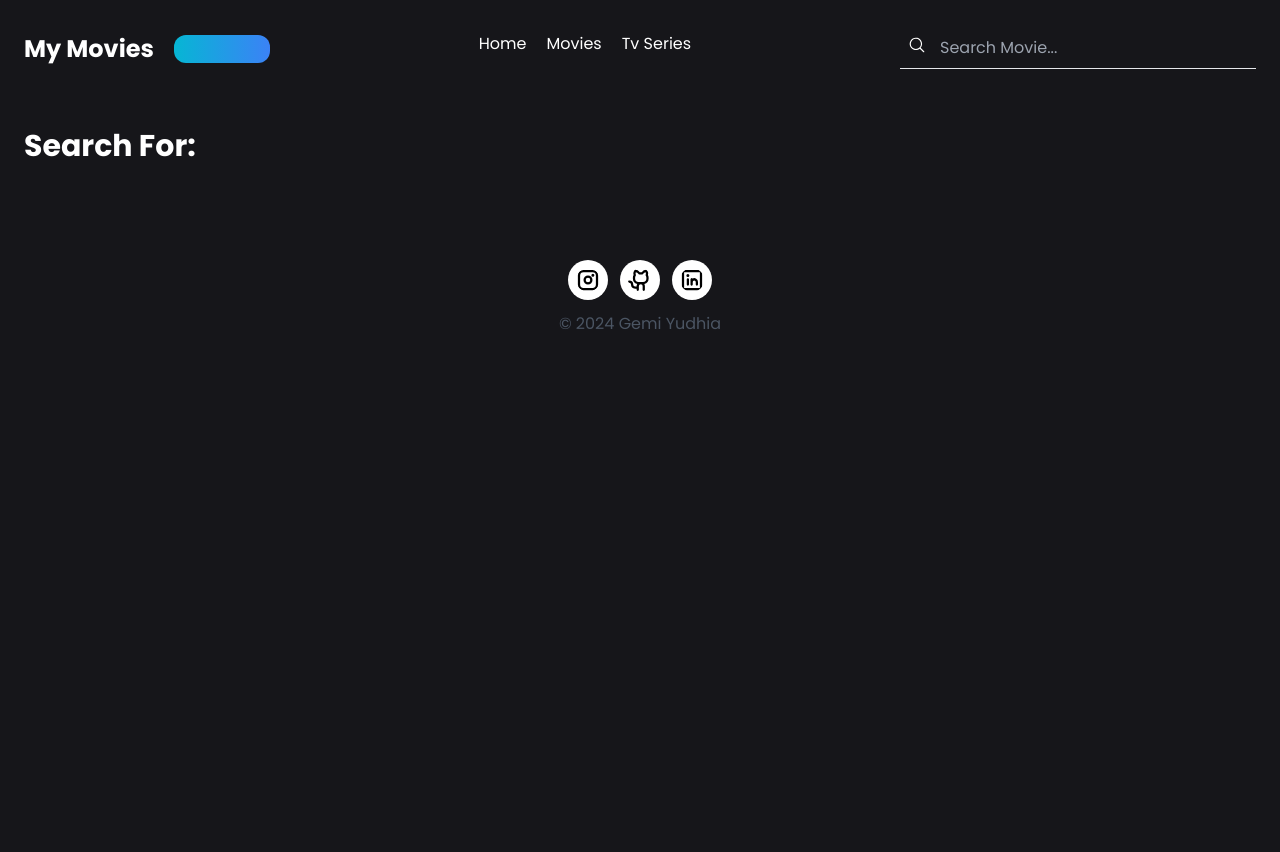
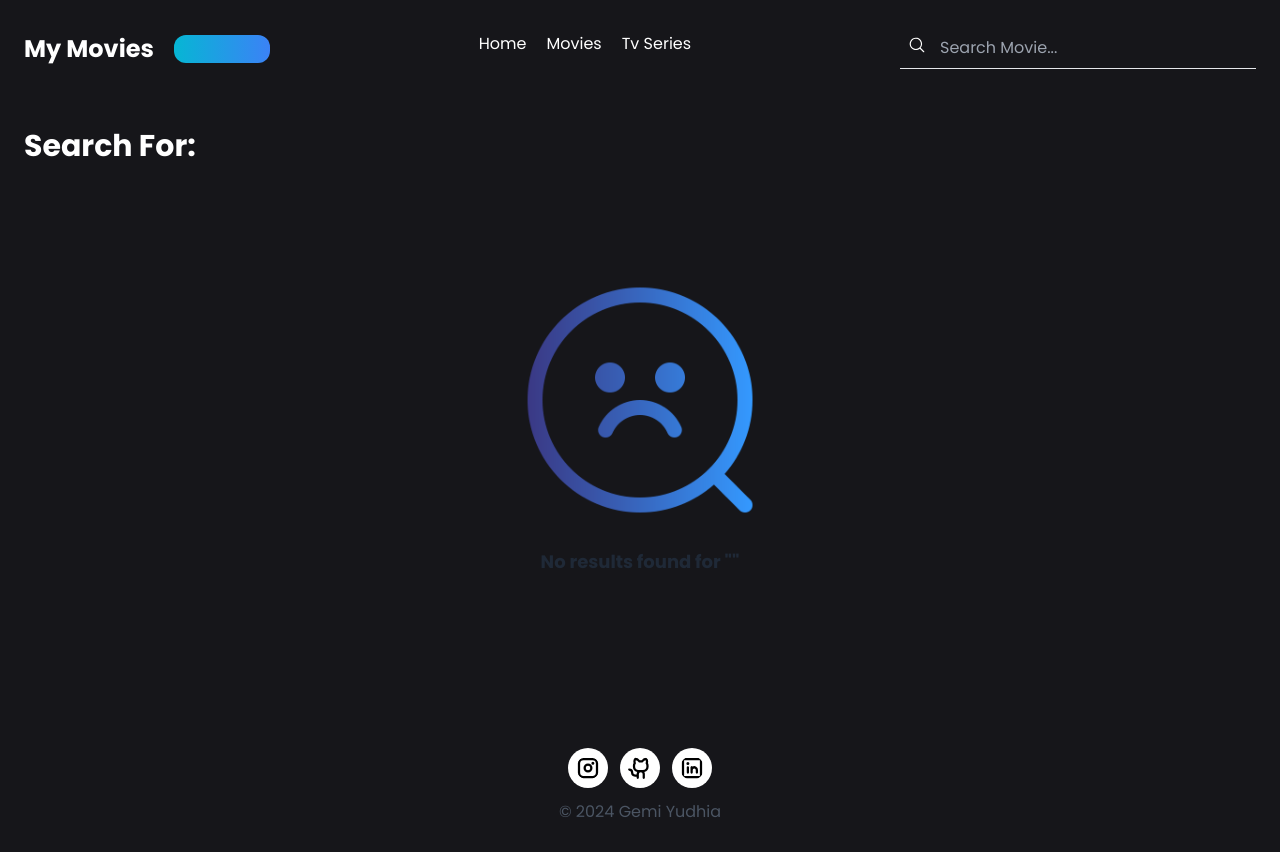
Before and after one commit to gemiyudhia/new-movie-project, a React (Vite) app: page /search in a window 1280 px wide. Before the commit the page ends 800 px from the top, so only its background shows below. Built offline with nearby package versions, Linux system fonts and the light colour scheme.

Commit message:
feat: add not found search page

```diff
--- a/src/pages/search/Index.tsx
+++ b/src/pages/search/Index.tsx
@@ -5,6 +5,7 @@ import { SearchState } from "../../types";
 import { Button } from "@headlessui/react";
 import Modal from "../../components/Dialog";
 import SkeletonComponent from "../../components/Skeleton";
+import NotFoundSearch from "./notFoundSearch";
 
 const SearchPage = () => {
   const [searchParams] = useSearchParams();
@@ -40,12 +41,21 @@ const SearchPage = () => {
             Search For: {query}
           </h1>
         </div>
+
+        {/* Conditionally show skeletons, search results, or no results found */}
+        {isLoading ? (
           <div className="grid grid-cols-2 gap-3 md:grid-cols-3 lg:grid-cols-6">
-          {isLoading
-            ? Array.from({ length: 12 }).map((_, index) => (
+            {Array.from({ length: 12 }).map((_, index) => (
               <SkeletonComponent key={index} />
-              ))
-            : searchResults.map((item) => (
+            ))}
+          </div>
+        ) : searchResults.length === 0 ? (
+          <div className="flex justify-center items-center min-h-[50vh] w-full">
+            <NotFoundSearch query={query} />
+          </div>
+        ) : (
+          <div className="grid grid-cols-2 gap-3 md:grid-cols-3 lg:grid-cols-6">
+            {searchResults.map((item) => (
               <div key={item.id}>
                 <div className="flex flex-col bg-white border shadow-sm rounded-xl dark:bg-neutral-900 dark:border-neutral-700 dark:shadow-neutral-700/70">
                   <img
@@ -63,7 +73,7 @@ const SearchPage = () => {
                       {item.title}
                     </h3>
                     <p className="mt-1 text-gray-500 dark:text-neutral-400">
-                        Release Date : {item.release_date}
+                      Release Date: {item.release_date}
                     </p>
                     <Button
                       onClick={() => handleOpenDetail(item)}
@@ -76,6 +86,7 @@ const SearchPage = () => {
               </div>
             ))}
           </div>
+        )}
       </section>
 
       {/* Dialog */}
--- /dev/null
+++ b/src/pages/search/notFoundSearch.tsx
@@ -0,0 +1,22 @@
+import nothing from "../../assets/nothing.png";
+
+type NotFoundSearchProps = {
+  query: string | null;
+};
+
+const NotFoundSearch = ({ query }: NotFoundSearchProps) => {
+  return (
+    <div className="flex justify-center items-center flex-col text-center my-24">
+      <img
+        src={nothing}
+        alt="not found search image"
+        className="w-60 h-60 mb-7"
+      />
+      <h2 className="text-lg font-bold text-gray-800 dark:text-white">
+        No results found for "{query}"
+      </h2>
+    </div>
+  );
+};
+
+export default NotFoundSearch;
```
Also changed, not shown: src/assets/nothing.png (added). Lines whose indentation alone changed are shown as unchanged.
